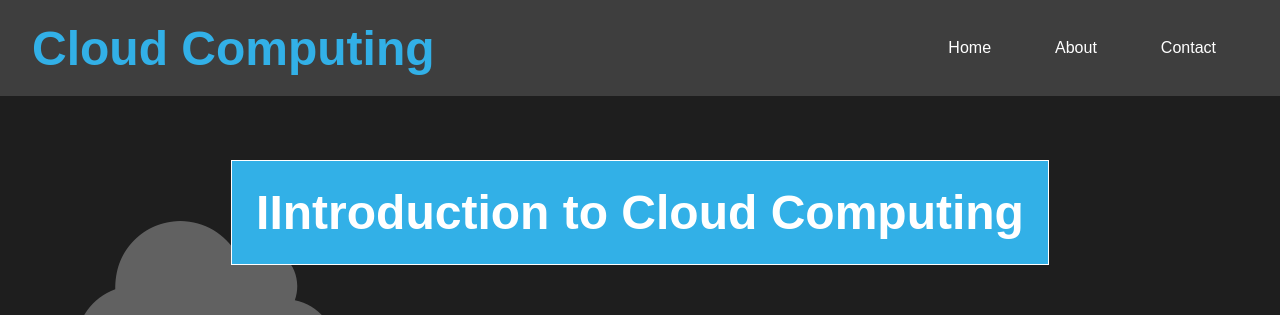
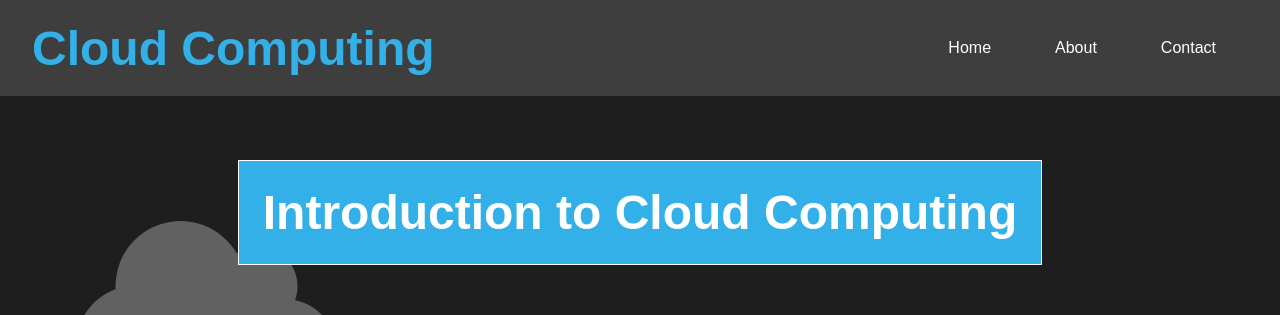
Before and after one commit to tooHighh/cloudComputing, a plain HTML site: page index.html in a window 1280 px wide. Shown: the top 315 px of the page. Drawn offline with nearby package versions, Linux system fonts and the light colour scheme.

Commit message:
Update index.html

```diff
--- a/index.html
+++ b/index.html
@@ -30,7 +30,7 @@
       </div>
     </nav>
     <section class="content" id="page1">
-      <h2 class="h2" id="h2">I</h2>
+      <h2 class="h2" id="h2"></h2>
       <i class="fa-solid fa-cloud floating" id="iMain2"></i>
       <i class="fa-solid fa-cloud floating" id="iMain1"></i>
       <h3 class="h3">Topics to discuss</h3>
```
